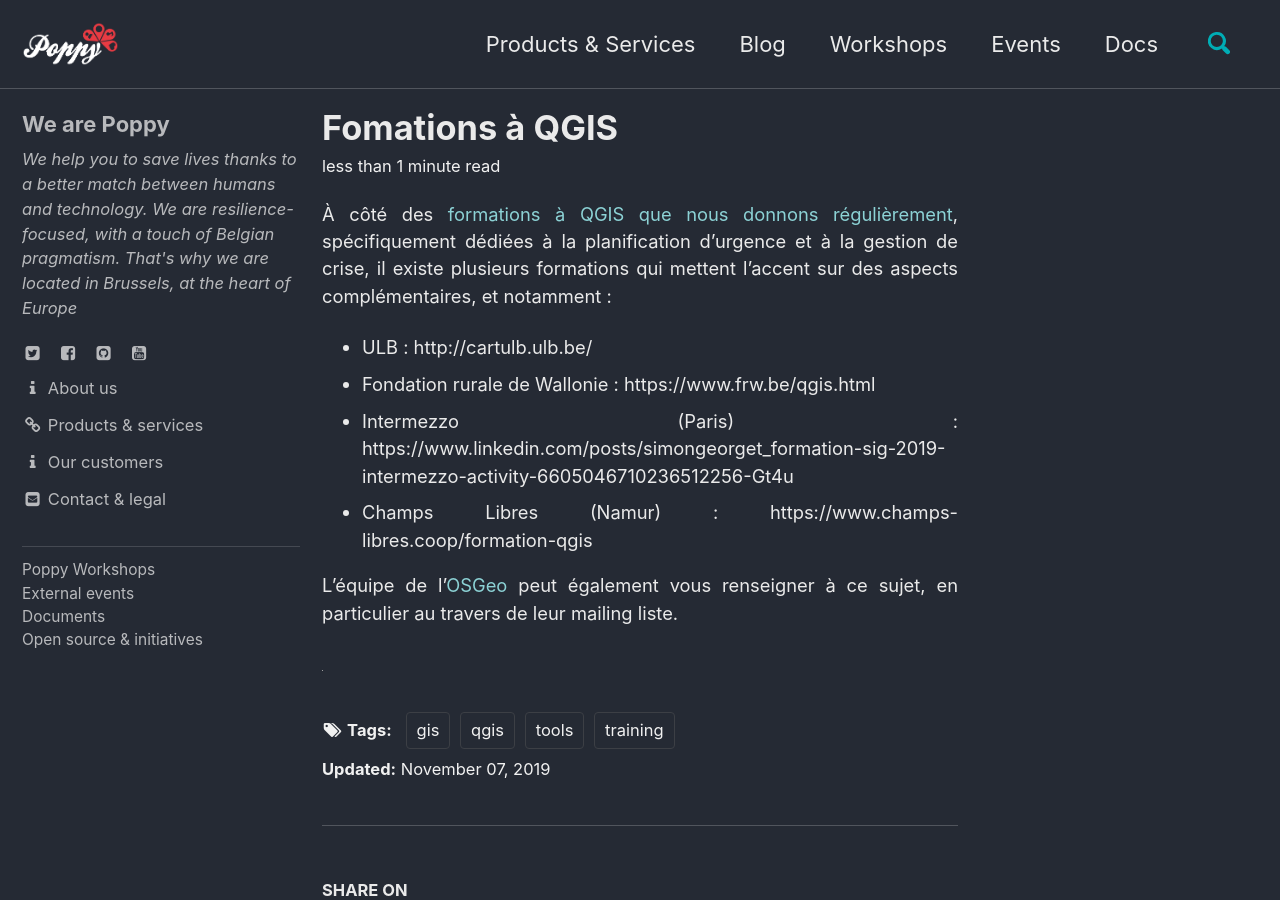
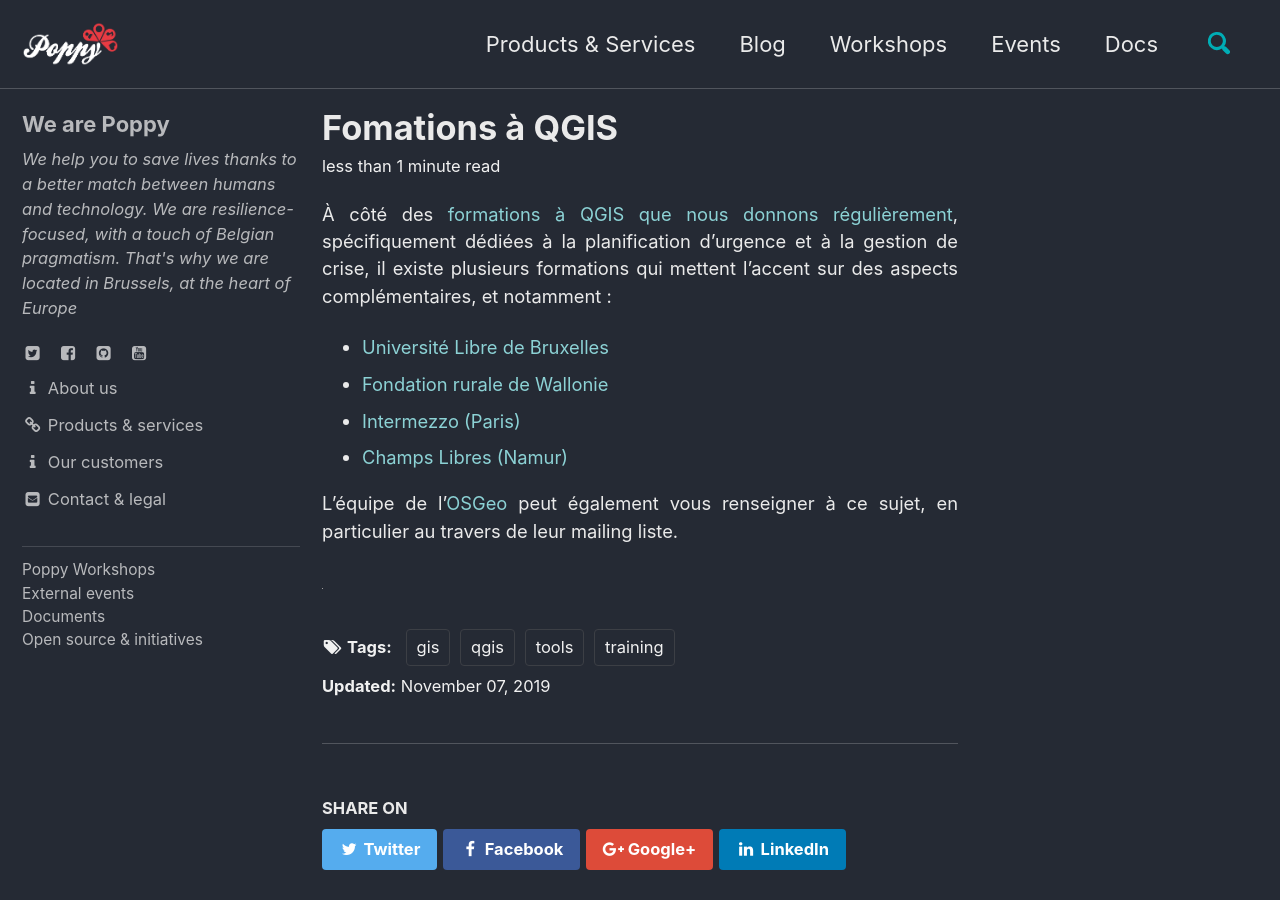
Before and after one commit to ccloquet/ccloquet.github.io, a Jekyll site: the page built from _posts/2019-11-07-qgis_fmn.md, in a window 1280 px wide and 900 px high. Built offline with Jekyll 4.4.1, drawn with Linux system fonts in a browser that asks for light colours; cached includes are drawn as plain includes.

Commit message:
Update 2019-11-07-qgis_fmn.md

```diff
--- a/_posts/2019-11-07-qgis_fmn.md
+++ b/_posts/2019-11-07-qgis_fmn.md
@@ -6,10 +6,10 @@ tags: [tools,qgis,gis,training]
 
 À côté des [formations à QGIS que nous donnons régulièrement](https://blog.my-poppy.eu/workshops/), spécifiquement dédiées à la planification d'urgence et à la gestion de crise, il existe plusieurs formations qui mettent l'accent sur des aspects complémentaires, et notamment :
 
-- ULB : http://cartulb.ulb.be/
-- Fondation rurale de Wallonie : https://www.frw.be/qgis.html
-- Intermezzo (Paris) : https://www.linkedin.com/posts/simongeorget_formation-sig-2019-intermezzo-activity-6605046710236512256-Gt4u
-- Champs Libres (Namur) : https://www.champs-libres.coop/formation-qgis
+- [Université Libre de Bruxelles](http://cartulb.ulb.be/)
+- [Fondation rurale de Wallonie](https://www.frw.be/qgis.html)
+- [Intermezzo (Paris)](https://www.linkedin.com/posts/simongeorget_formation-sig-2019-intermezzo-activity-6605046710236512256-Gt4u)
+- [Champs Libres (Namur)](https://www.champs-libres.coop/formation-qgis)
 
 L'équipe de l'[OSGeo](https://wiki.osgeo.org/wiki/Belgium) peut également vous renseigner à ce sujet, en particulier au travers de leur mailing liste.
 
```
